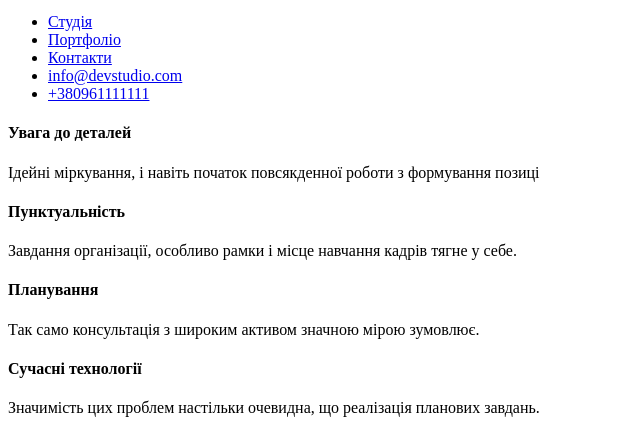
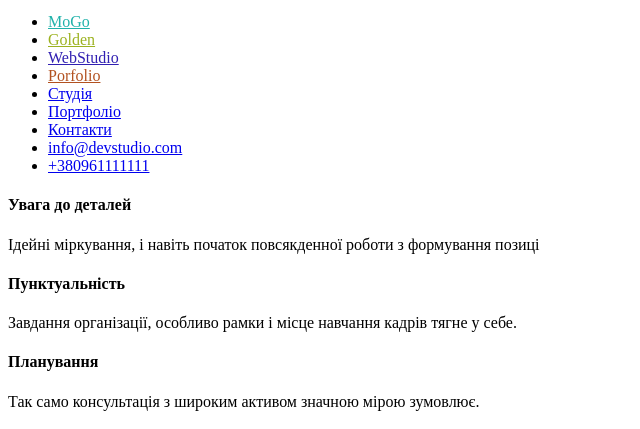
Before and after one commit to Gatlaer/--6, a plain HTML site: page webstudio.html in a window 1280 px wide. Shown: the part 29-458 px from the top of the page, without its empty margins (0-640 px from the left). Drawn offline with Linux system fonts and the light colour scheme.

Commit message:
commit
ff

```diff
--- a/webstudio.html
+++ b/webstudio.html
@@ -5,6 +5,7 @@
     <meta charset="UTF-8">
     <meta name="viewport" content="width=device-width, initial-scale=1.0">
     <title>Document</title>
+    <link rel="stylesheet" href="styles.css" />
 </head>
 
 <body>
@@ -12,6 +13,10 @@
         <a href="#"><img src="/img/WebStudio.jpg" alt="логотип"></a>
         <nav>
             <ul>
+                <li><a href="index.html" style="color: lightseagreen;">MoGo</a></li>
+                <li><a href="golden.html" style="color: rgb(156, 178, 32);">Golden</a></li>
+                <li><a href="webstudio.html" style="color: rgb(49, 32, 178);">WebStudio</a></li>
+                <li><a href="Porfoloi.html" style="color: rgb(178, 81, 32);">Porfolio</a></li>
                 <li><a href="index2.html">Студія </a></li>
                 <li><a href="index.html"> Портфоліо </a></li>
                 <li><a href="#">Контакти </a></li>
```
